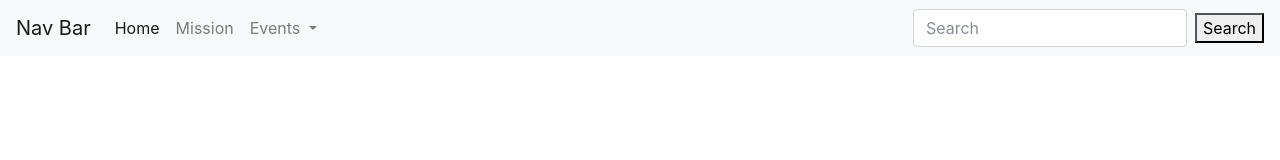
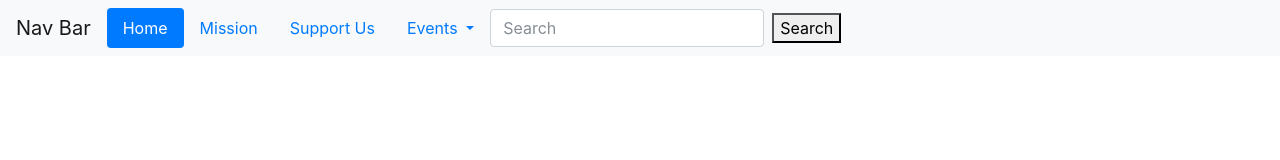
Before and after one commit to gaoj123/12Framework, a plain HTML site: page bootstrap.html in a window 1280 px wide. Drawn offline with nearby package versions, Linux system fonts and the light colour scheme.

Commit message:
rewrote nav bar, dropdown, and search

```diff
--- a/bootstrap.html
+++ b/bootstrap.html
@@ -4,19 +4,22 @@
   <link rel="stylesheet" href="https://maxcdn.bootstrapcdn.com/bootstrap/4.0.0-beta.2/css/bootstrap.min.css" integrity="sha384-PsH8R72JQ3SOdhVi3uxftmaW6Vc51MKb0q5P2rRUpPvrszuE4W1povHYgTpBfshb" crossorigin="anonymous">
 </head>
 <body>
-  <!--First Method is to write in a list form-->
+  <!--Nav Bar: write tabs just like how you would write elements in a HTML list-->
    <nav class="navbar navbar-expand-lg navbar-light bg-light">
   <a class="navbar-brand" href="#">Nav Bar</a>
   <button class="navbar-toggler" type="button" data-toggle="collapse" data-target="#navbarSupportedContent" aria-controls="navbarSupportedContent" aria-expanded="false" aria-label="Toggle navigation">
     <span class="navbar-toggler-icon"></span>
   </button>
   <div class="collapse navbar-collapse" id="navbarSupportedContent">
-    <ul class="navbar-nav mr-auto">
-      <li class="nav-item active">
-        <a class="nav-link" href="#">Home <span class="sr-only">(current)</span></a>
+  <ul class="nav nav-pills">
+  <li class="nav-item">
+    <a class="nav-link active" href="#">Home</a>
   </li>
   <li class="nav-item">
     <a class="nav-link" href="#">Mission</a>
+  </li>
+  <li class="nav-item">
+    <a class="nav-link" href="#">Support Us</a>
   </li>
         <li class="nav-item dropdown">
         <a class="nav-link dropdown-toggle" href="#" id="navbarDropdown" role="button" data-toggle="dropdown" aria-haspopup="true" aria-expanded="false">
@@ -30,35 +33,16 @@
         </div>
       </li>
   </ul>
+  <!--Search button -->
   <form class="form-inline my-2 my-lg-0">
       <input class="form-control mr-sm-2" type="search" placeholder="Search" aria-label="Search">
       <button type="submit">Search</button>
     </form>
   </div>
   </nav>
-  <!--Second method is just writing all the tabs
-  <nav class="navbar navbar-expand-lg navbar-light bg-light">
-    <a class="navbar-brand">Nav Bar</a>
-    <button class="navbar-toggler" type="button" data-toggle="collapse" data-target="#navbarNavAltMarkup" aria-controls="navbarNavAltMarkup" aria-expanded="false" aria-label="Toggle navigation">
-    <span class="navbar-toggler-icon"></span>
-    </button>
-    <div class="collapse navbar-collapse" id="navbarNavAltMarkup">
-    <div class="navbar-nav">
-      <a class="nav-item nav-link active"  href="#">Home <span class="sr-only">(current)</span></a>
-      <a class="nav-item nav-link" href="#">Mission</a>
-      <a class="nav-link dropdown-toggle"  data-toggle="dropdown"  id="dropdown01" aria-haspopup="true" aria-expanded="false">Events</a>
-            <div class="dropdown-menu" aria-labelledby="dropdown01">
-              <a class="dropdown-item" href="#">Run</a>
-              <a class="dropdown-item" href="#">Walk</a>
-              <a class="dropdown-item" href="#">Fairs</a>
-            </div>
-      <a class="nav-item nav-link" href="#">Support Us</a>
-    </div>
-  </div>
-  <form class="form-inline">
-    <input class="form-control mr-sm-2" type="search" placeholder="Search" aria-label="Search">
-    <button type="submit">Search</button>
-  </form>
-  </nav>-->
+  <script src="https://code.jquery.com/jquery-3.2.1.slim.min.js" integrity="sha384-KJ3o2DKtIkvYIK3UENzmM7KCkRr/rE9/Qpg6aAZGJwFDMVNA/GpGFF93hXpG5KkN" crossorigin="anonymous"></script>
+    <script>window.jQuery || document.write('<script src="../../../../assets/js/vendor/jquery.min.js"><\/script>')</script>
+    <script src="http://getbootstrap.com/assets/js/vendor/popper.min.js"></script>
+    <script src="http://getbootstrap.com/dist/js/bootstrap.min.js"></script>
   </body>
 </html>
```
Lines whose indentation alone changed are shown as unchanged.
